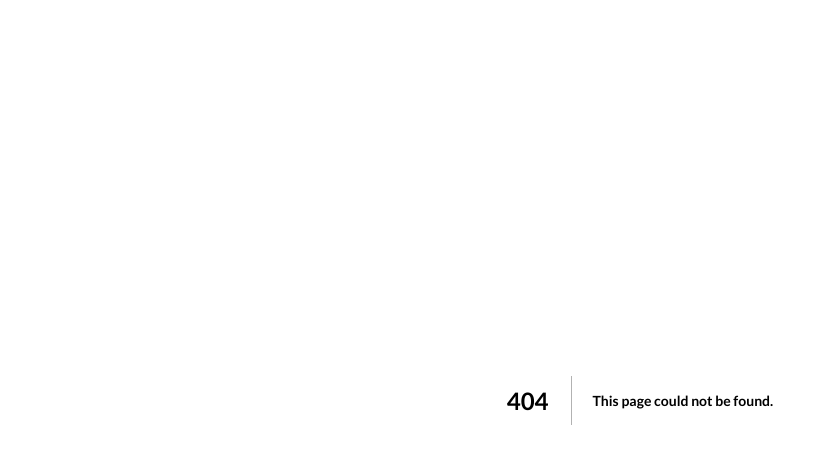
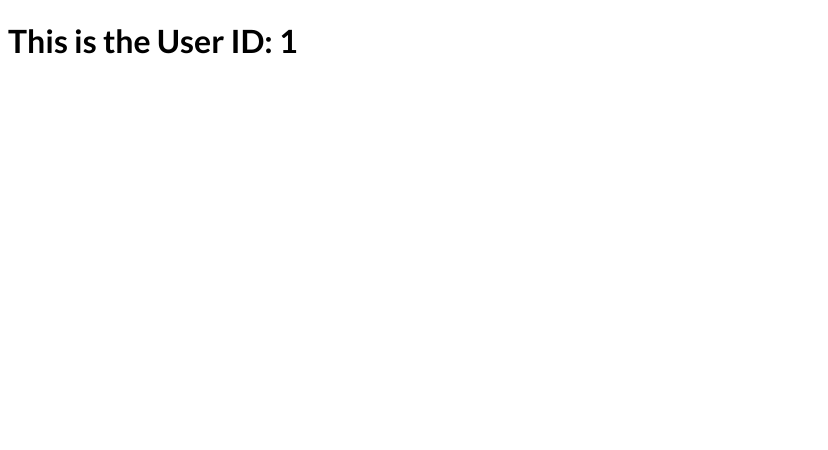
Before and after one commit to Koigor97/nextjs, a Next.js app in the folder nextjs-data-fetching-practice/: page /1 in a window 1280 px wide. Before the commit this address had no page. Shown: the top 450 px of the page, without its empty margins (0-828 px from the left). Built offline with nearby package versions, Linux system fonts and the light colour scheme.

Commit message:
create userID dynamic route

```diff
--- /dev/null
+++ b/nextjs-data-fetching-practice/pages/[uid].jsx
@@ -0,0 +1,20 @@
+function UseIDPage(props) {
+  return (
+    <div>
+      <h1>{`This is the User ID: ${props.id}`}</h1>
+    </div>
+  );
+}
+
+export default UseIDPage;
+
+export async function getServerSideProps(context) {
+  const { params } = context;
+  const userId = params.uid;
+
+  return {
+    props: {
+      id: userId,
+    },
+  };
+}
```
